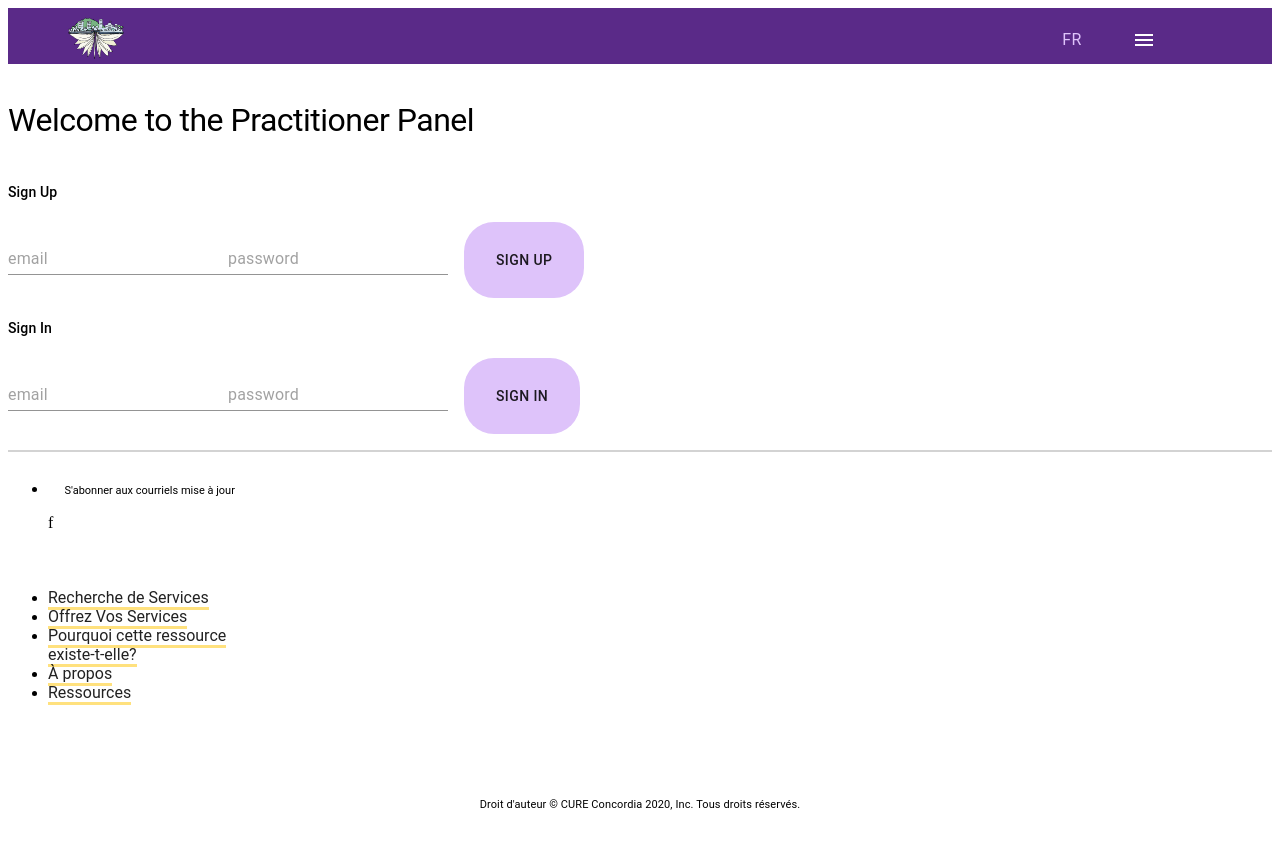
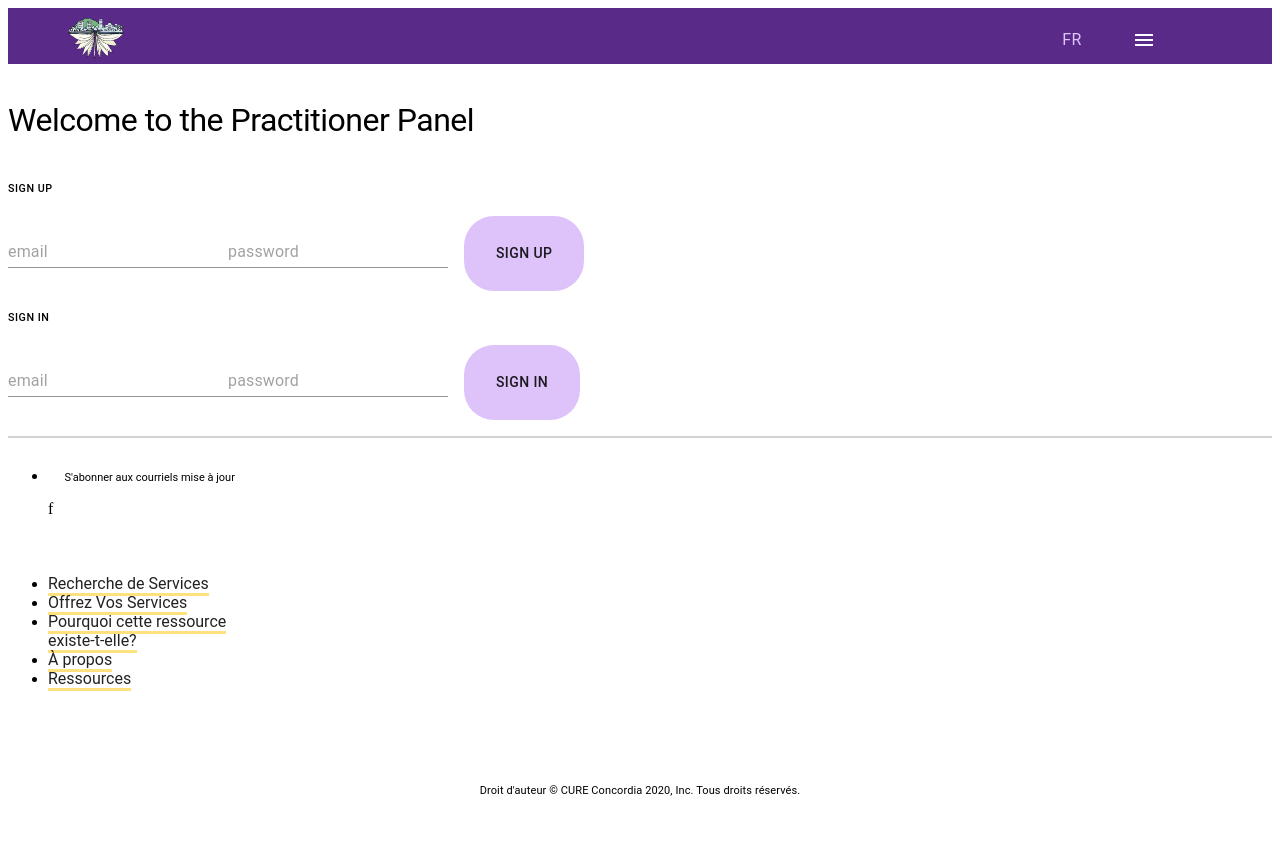
Before and after one commit to Alex-Aditi/htg-practitioner-panel, a React app: page / in a window 1280 px wide. Shown: the top 846 px of the page. Built offline with nearby package versions, Linux system fonts and the light colour scheme; no server answers; the HTML template or start-up script is replaced by a standard one.

Commit message:
add h6 styles to global mui theme

```diff
--- a/src/js/material/theme.js
+++ b/src/js/material/theme.js
@@ -26,8 +26,11 @@ const theme = createMuiTheme({
       fontWeight: "normal",
     },
     h6: {
-      fontSize: "0.88em",
+      color: "#000",
+      fontSize: "0.67em",
       lineHeight: "2em",
+      textTransform: "uppercase",
+      letterSpacing: "0.05em",
     },
   },
 });
```
